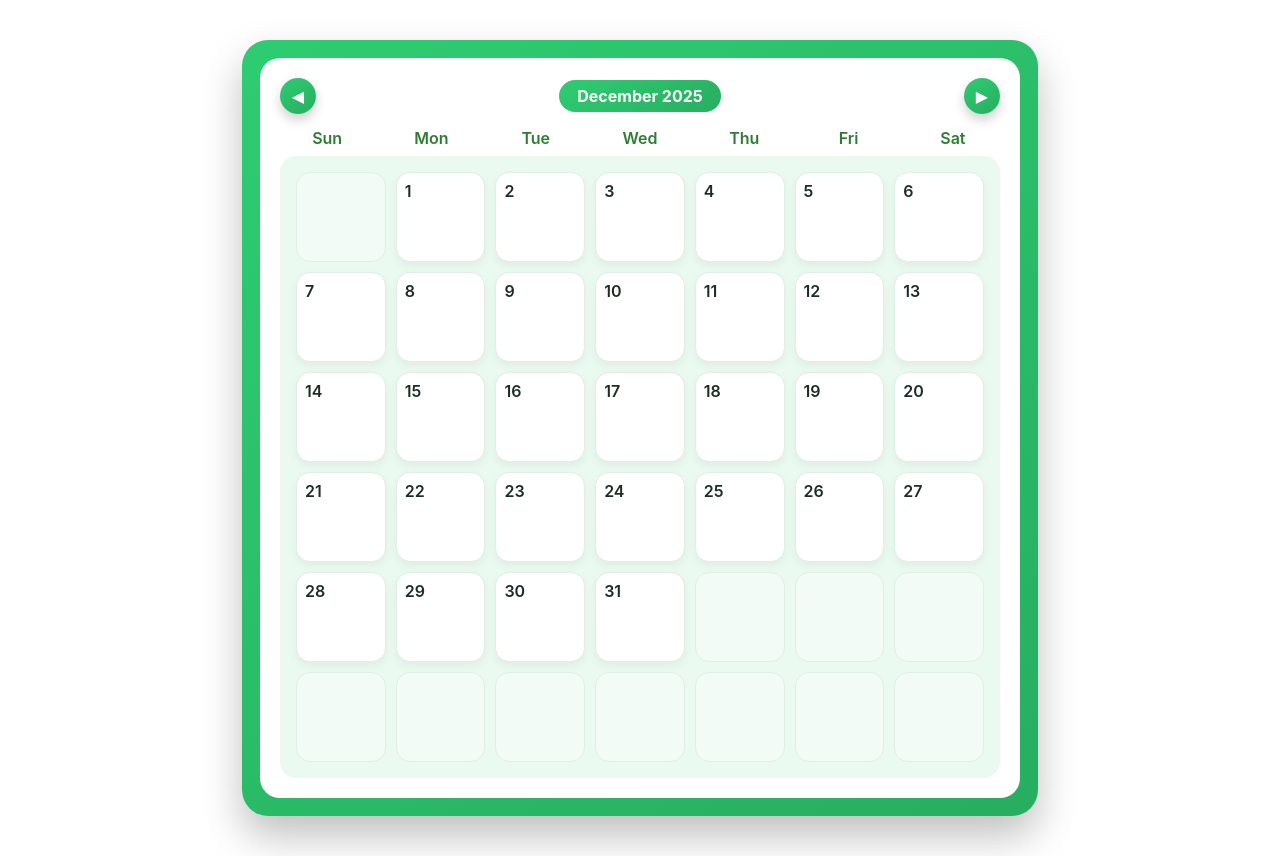
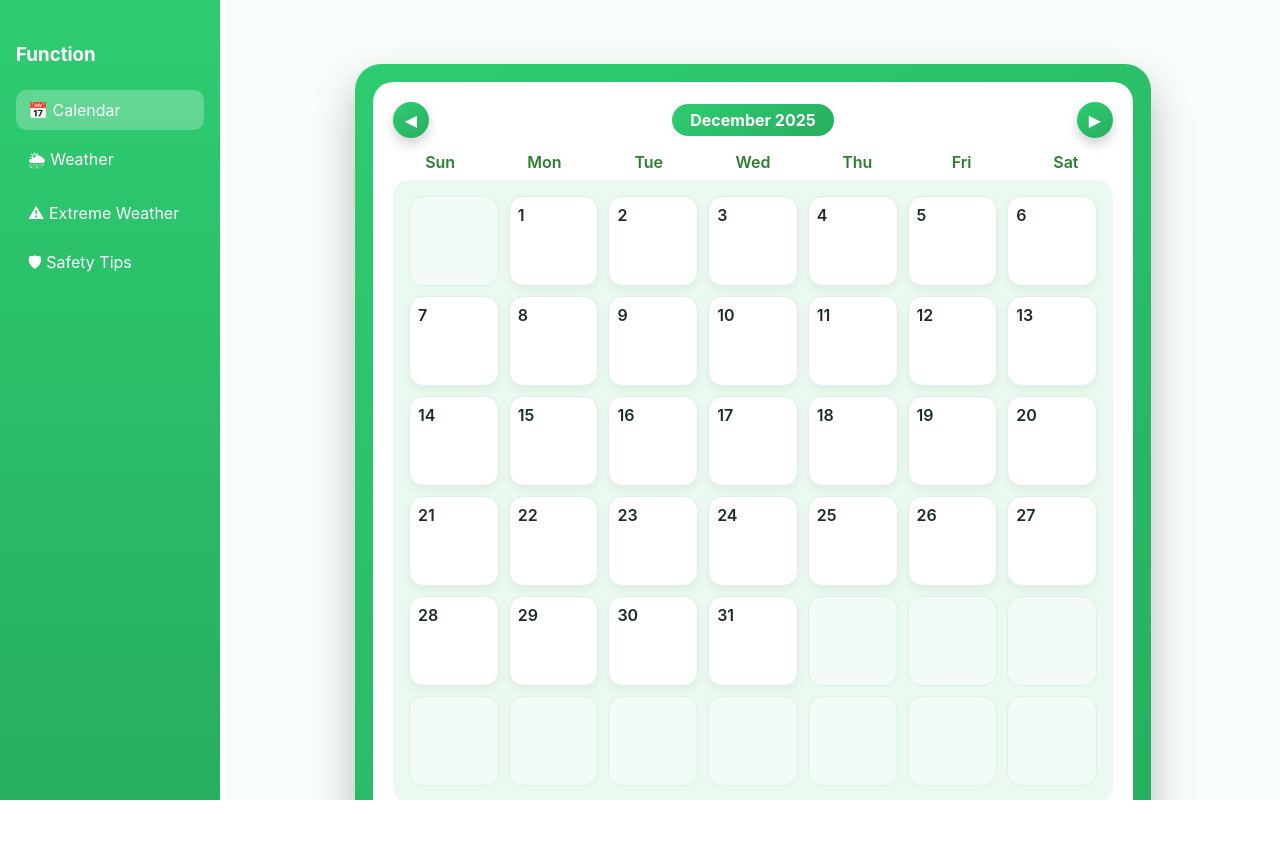
Before and after one commit to JeremySun0731/Calendar-frontend, a React (Create React App) app: page / in a window 1280 px wide. After the commit the page ends 800 px from the top, so only its background shows below. Built offline with nearby package versions, Linux system fonts and the light colour scheme.

Commit message:
finish the current page of the whole Scoll

```diff
--- a/src/App.js
+++ b/src/App.js
@@ -1,7 +1,51 @@
+import { useState } from "react";
+import SideBar from "./components/layout/SideBar";
 import CalendarPage from "./pages/CalendarPage";
 
-function App() {
-  return <CalendarPage />;
+export default function App() {
+  // State for current page and sidebar width
+  const [currentPage, setCurrentPage] = useState("calendar");
+  const [sidebarWidth, setSidebarWidth] = useState(220);
+  // Function to render the selected page
+  const renderPage = () => {
+    switch (currentPage) {
+      case "calendar":
+        return <CalendarPage />;
+      case "weather":
+        return <div>Weather Page (Coming Soon)</div>;
+      case "extreme":
+        return <div>Extreme Weather Page</div>;
+      case "tips":
+        return <div>Safety Tips Page</div>;
+      default:
+        return null;
+    }
+  };
+  // Main layout
+  return (
+    <div
+      style={{
+        display: "flex",
+        height: "100vh",
+      }}
+    >
+      <SideBar
+        width={sidebarWidth}
+        onResize={setSidebarWidth}
+        current={currentPage}
+        onSelect={setCurrentPage}
+      />
+
+      <div
+        style={{
+          flex: 1,
+          padding: 24,
+          overflow: "auto",
+          background: "#f8fdf9",
+        }}
+      >
+        {renderPage()}
+      </div>
+    </div>
+  );
 }
-
-export default App;
--- /dev/null
+++ b/src/components/layout/SideBar.jsx
@@ -0,0 +1,75 @@
+export default function SideBar({ width, onResize, current, onSelect }) {
+  const items = [
+    { key: "calendar", label: "📅 Calendar" },
+    { key: "weather", label: "🌦 Weather" },
+    { key: "extreme", label: "⚠ Extreme Weather" },
+    { key: "tips", label: "🛡 Safety Tips" },
+  ];
+
+  const startDrag = (e) => {
+    // Initial positions
+    const startX = e.clientX;
+    const startWidth = width;
+    // Mouse move handler
+    const onMouseMove = (moveEvent) => {
+      const newWidth = startWidth + (moveEvent.clientX - startX);
+      if (newWidth >= 160 && newWidth <= 360) {
+        onResize(newWidth);
+      }
+    };
+    // Mouse up handler
+    const onMouseUp = () => {
+      document.removeEventListener("mousemove", onMouseMove);
+      document.removeEventListener("mouseup", onMouseUp);
+    };
+
+    document.addEventListener("mousemove", onMouseMove);
+    document.addEventListener("mouseup", onMouseUp);
+  };
+  // Render sidebar
+  return (
+    <div style={{ display: "flex", height: "100%" }}>
+      {/* Sidebar */}
+      <div
+        style={{
+          width,
+          background: "linear-gradient(180deg, #2ecc71, #27ae60)",
+          color: "#fff",
+          padding: "24px 16px",
+          boxSizing: "border-box",
+        }}
+      >
+        <h3 style={{ marginBottom: 24 }}>Function</h3>
+
+        {items.map((item) => (
+          <div
+            key={item.key}
+            onClick={() => onSelect(item.key)}
+            style={{
+              padding: "10px 12px",
+              marginBottom: 8,
+              borderRadius: 10,
+              cursor: "pointer",
+              background:
+                current === item.key
+                  ? "rgba(255,255,255,0.25)"
+                  : "transparent",
+            }}
+          >
+            {item.label}
+          </div>
+        ))}
+      </div>
+
+        {/* Resize Handle */}
+      <div
+        onMouseDown={startDrag}
+        style={{
+          width: 6,
+          cursor: "ew-resize",
+          background: "rgba(0,0,0,0)",
+        }}
+      />
+    </div>
+  );
+}
```
Also changed, not shown: src/components/layout/TopBar.jsx (added, +18 -0 lines).
